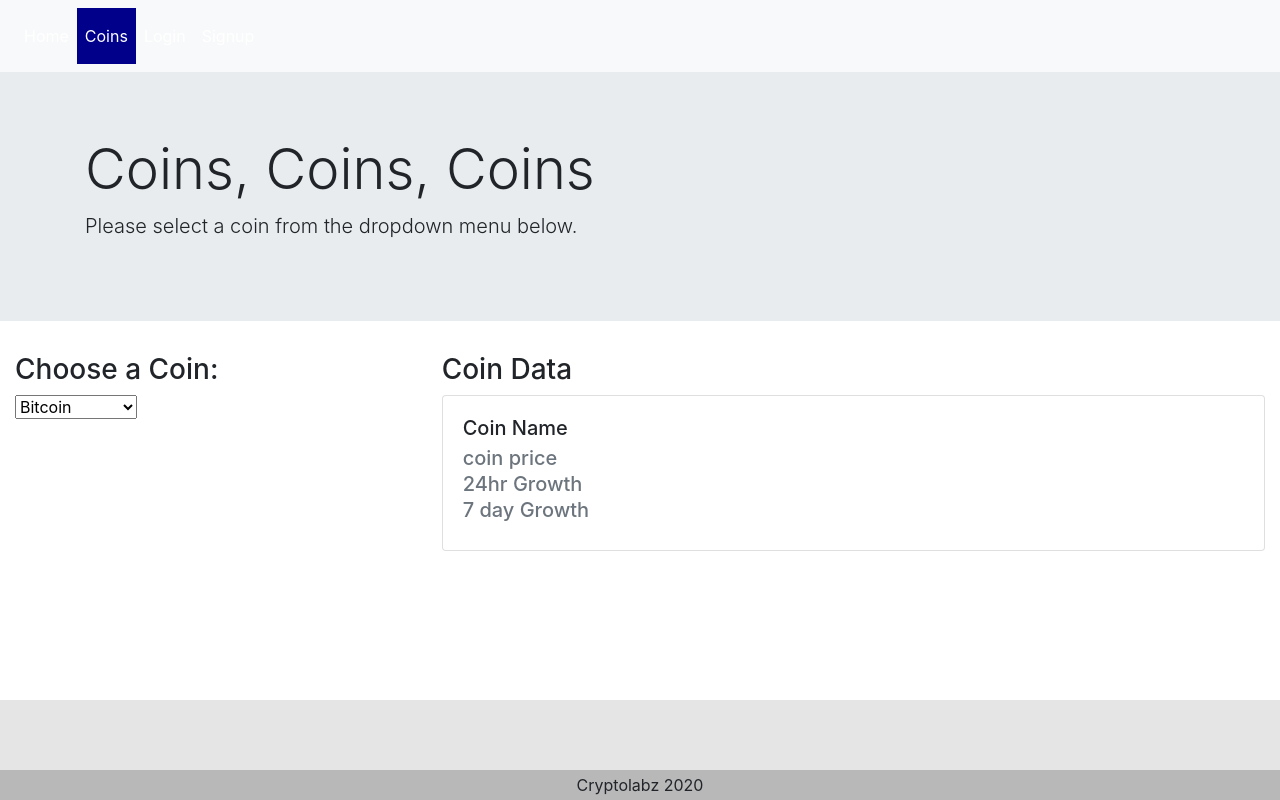
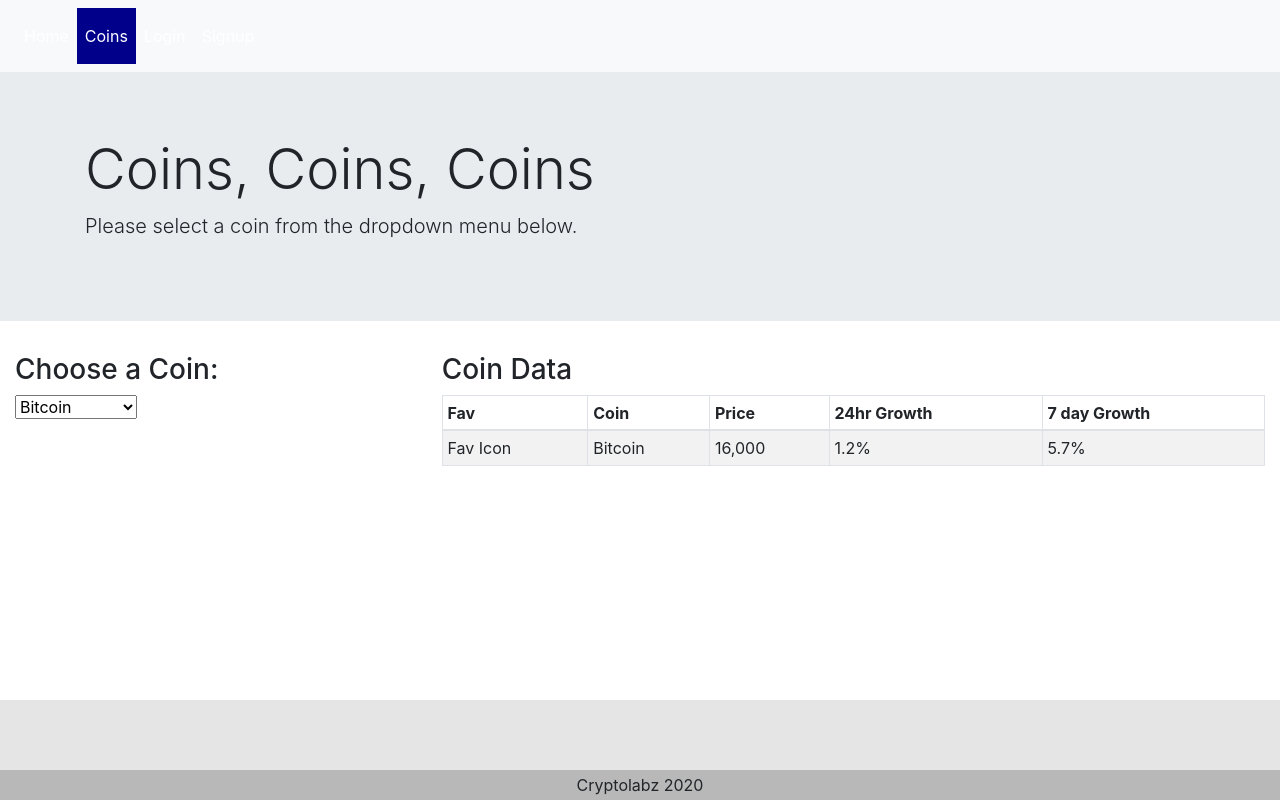
Before and after one commit to dohmr/cryptolabz, a React (Create React App) app in the folder client/: page /coins in a window 1280 px wide. Built offline with nearby package versions, Linux system fonts and the light colour scheme.

Commit message:
added coin table on coin page, started portfolio page

```diff
--- a/client/package.json
+++ b/client/package.json
@@ -8,8 +8,10 @@
     "@testing-library/react": "^11.1.2",
     "@testing-library/user-event": "^12.2.2",
     "axios": "^0.21.0",
+    "bootstrap": "^4.5.3",
     "jwt-decode": "^3.1.1",
     "react": "^17.0.1",
+    "react-bootstrap": "^1.4.0",
     "react-dom": "^17.0.1",
     "react-router-dom": "^5.2.0",
     "react-scripts": "4.0.0",
--- a/client/src/App.js
+++ b/client/src/App.js
@@ -5,7 +5,7 @@ import LoginPage from "./components/LoginPage";
 import SignupPage from "./components/SignupPage";
 import Navbar from "./components/NavBar/Navbar";
 import Footer from "./components/Footer";
-import ProtectedExamplePage from "./components/ProtectedExamplePage";
+import ProtectedPortfolioPage from "./components/ProtectedPortfolioPage";
 import { ProvideAuth } from "./util/authContext";
 import ProtectedRoute from "./components/ProtectedRoute";
 import CoinsPage from "./components/CoinsPage";
@@ -28,8 +28,8 @@ function App() {
           <Route path="/signup">
             <SignupPage />
           </Route>
-          <ProtectedRoute path="/protected/example">
-            <ProtectedExamplePage />
+          <ProtectedRoute path="/protected/portfolio">
+            <ProtectedPortfolioPage />
           </ProtectedRoute>
         </Switch>
         <Footer />
--- a/client/src/components/CoinForm.js
+++ b/client/src/components/CoinForm.js
@@ -1,17 +1,16 @@
 import React from "react";
 
-
+// pass in props for information to be added when mapped through for coin and portfolio pages
 
 function CoinForm() {
     return (
-        <div className="card" style={{ width: "100%"}}>
-        <div className="card-body">
-          <h5 className="card-title">Coin Name</h5>
-          <h5 className="card-subtitle mb-2 text-muted">coin price</h5>
-          <h5 className="card-subtitle mb-2 text-muted">24hr Growth</h5>
-          <h5 className="card-subtitle mb-2 text-muted">7 day Growth</h5>
-        </div>
-      </div>
+      <tr>
+      <td>Fav Icon</td>
+      <td>Bitcoin</td>
+      <td>16,000</td>
+      <td>1.2%</td>
+      <td>5.7%</td>
+    </tr>
     );
   }
 
--- a/client/src/components/CoinsPage.js
+++ b/client/src/components/CoinsPage.js
@@ -2,6 +2,7 @@ import React from "react";
 import { Col, Row, Container } from "../components/Grid";
 import DropDown from "./DropDown.js";
 import CoinForm from "./CoinForm.js";
+import { Table } from "react-bootstrap";
 
 function CoinsPage() {
   return(
@@ -23,7 +24,20 @@ function CoinsPage() {
       <Col size="md-8 sm-12">
       <div>
       <h3>Coin Data</h3>
-        <CoinForm></CoinForm>
+      <Table striped bordered hover size="sm">
+  <thead>
+    <tr>
+      <th>Fav</th>
+      <th>Coin</th>
+      <th>Price</th>
+      <th>24hr Growth</th>
+      <th>7 day Growth</th>
+    </tr>
+  </thead>
+  <tbody>
+    <CoinForm></CoinForm>
+  </tbody>
+</Table>
     </div>
       </Col>
     </Row>
--- a/client/src/components/NavBar/Navbar.js
+++ b/client/src/components/NavBar/Navbar.js
@@ -1,6 +1,5 @@
 import { NavLink } from "react-router-dom";
 import { useAuth } from "../../util/authContext";
-
 import "./Navbar.css";
 
 function Navbar() {
--- a/client/src/components/ProtectedExamplePage.js
+++ b/client/src/components/ProtectedPortfolioPage.js
@@ -2,7 +2,7 @@ import { useEffect, useState } from "react";
 import { useAuth } from "../util/authContext";
 import API from "../util/API";
 
-function ProtectedExamplePage() {
+function PortfolioPage() {
   const { logout, user } = useAuth();
   const [data, setData] = useState(null);
 
@@ -24,4 +24,4 @@ function ProtectedExamplePage() {
   );
 }
 
-export default ProtectedExamplePage;
+export default PortfolioPage;
```
Also changed, not shown: 1 other file (tests, documents, lock files or other folders).
